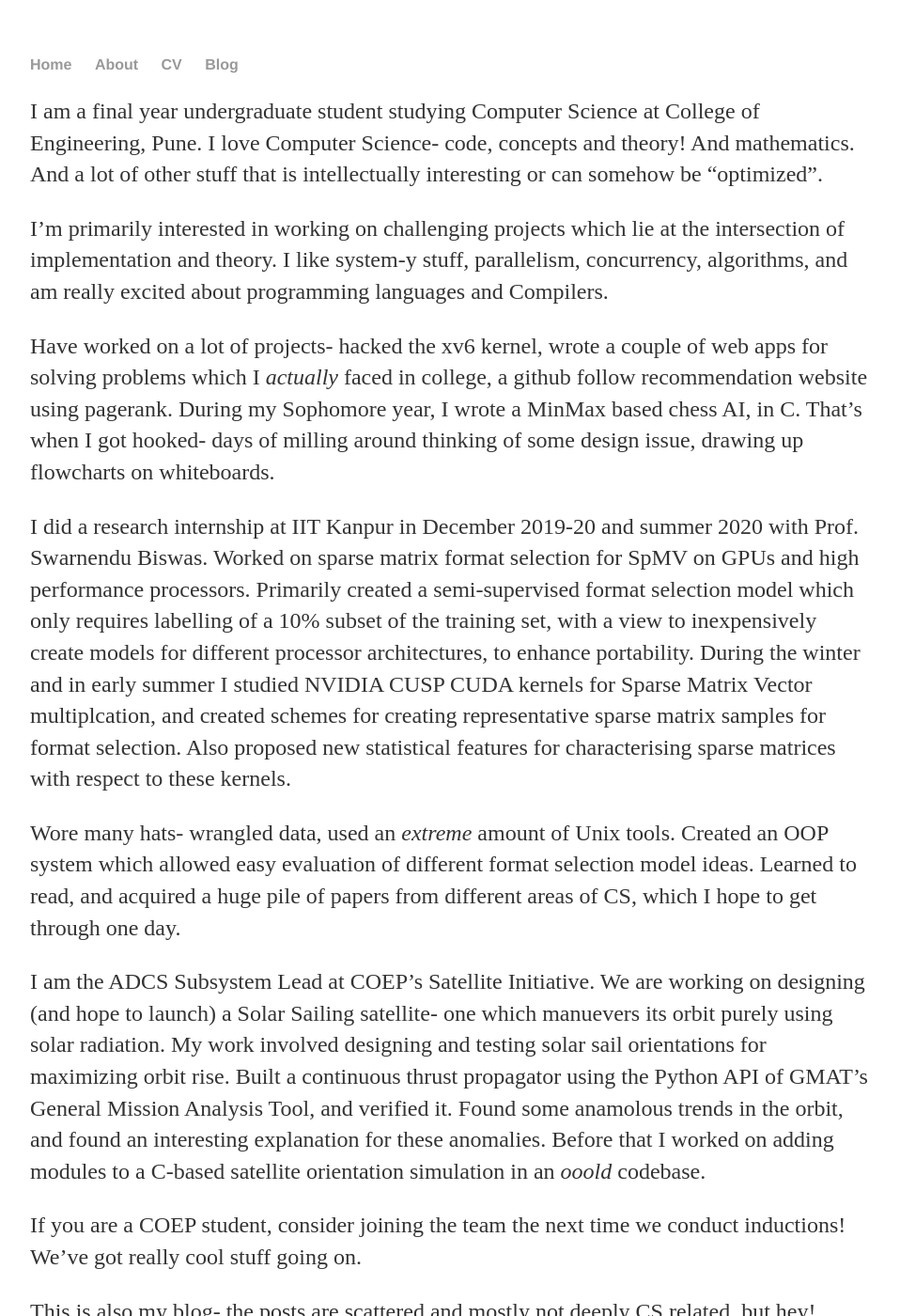
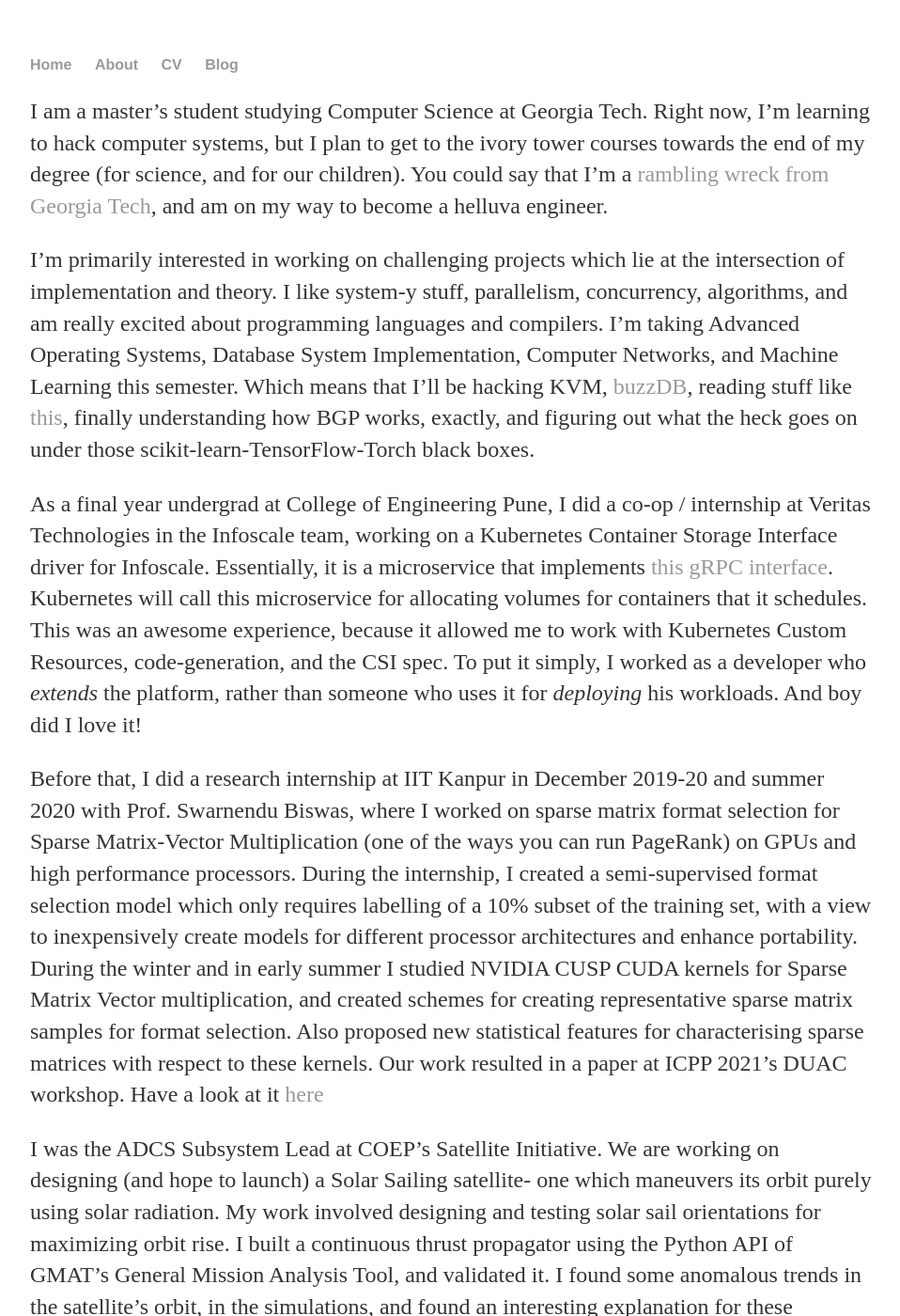
Before and after one commit to akshayrdeodhar/akshayrdeodhar.github.io, a Jekyll site: the page built from about/index.md, in a window 1280 px wide and 1400 px high. Shown: the whole window at 94% size, without its empty margins (160-1118 px from the left). Built offline with Jekyll 4.4.1, drawn with Linux system fonts in a browser that asks for light colours; some of the changed text lies outside the part shown.

Commit message:
Updated `about` section

```diff
--- a/about/index.md
+++ b/about/index.md
@@ -3,57 +3,78 @@ layout: default
 title: About Me
 ---
 
-I am a final year undergraduate student studying Computer Science at College of
-Engineering, Pune. I love Computer Science- code, concepts and theory! And
-mathematics. And a lot of other stuff that is intellectually interesting or can
-somehow be "optimized".
+I am a master's student studying Computer Science at Georgia Tech. Right now,
+I'm learning to hack computer systems, but I plan to get to the ivory tower
+courses towards the end of my degree (for science, and for our children). You
+could say that I'm a [rambling wreck from Georgia
+Tech](https://www.youtube.com/watch?v=O6JXKMxRgQ8), and am on my way to become a
+helluva engineer.
 
 I'm primarily interested in working on challenging projects which lie at the
 intersection of implementation and theory. I like system-y stuff, parallelism,
 concurrency, algorithms, and am really excited about programming languages and
-Compilers.
+compilers. I'm taking Advanced Operating Systems, Database System
+Implementation, Computer Networks, and Machine Learning this semester. Which
+means that I'll be hacking KVM,
+[buzzDB](https://buzzdb-docs.readthedocs.io/en/latest/index.html), reading stuff
+like [this](https://www.vmware.com/pdf/usenix_resource_mgmt.pdf), finally
+understanding how BGP works, exactly, and figuring out what the heck goes on
+under those scikit-learn-TensorFlow-Torch black boxes.
 
-Have worked on a lot of projects- hacked the xv6 kernel, wrote a couple of web
-apps for solving problems which I *actually* faced in college, a github follow
-recommendation website using pagerank. During my Sophomore year, I wrote a
-MinMax based chess AI, in C. That's when I got hooked- days of milling around
-thinking of some design issue, drawing up flowcharts on whiteboards.
+As a final year undergrad at College of Engineering Pune, I did a co-op /
+internship at Veritas Technologies in the Infoscale team, working on a
+Kubernetes Container Storage Interface driver for Infoscale. Essentially, it is
+a microservice that implements [this gRPC
+interface](https://github.com/container-storage-interface/spec). Kubernetes will
+call this microservice for allocating volumes for containers that it schedules.
+This was an awesome experience, because it allowed me to work with Kubernetes
+Custom Resources, code-generation, and the CSI spec. To put it simply, I worked
+as a developer who _extends_ the platform, rather than someone who uses it for
+_deploying_ his workloads. And boy did I love it!
 
-I did a research internship at IIT Kanpur in December 2019-20 and summer 2020
-with Prof. Swarnendu Biswas. Worked on sparse matrix format selection for SpMV on
-GPUs and high performance processors. Primarily created a semi-supervised format
-selection model which only requires labelling of a 10% subset of the training
-set, with a view to inexpensively create models for different processor
-architectures, to enhance portability. During the winter and in early summer I
-studied NVIDIA CUSP CUDA kernels for Sparse Matrix Vector multiplcation, and
-created schemes for creating representative sparse matrix samples for format
-selection. Also proposed new statistical features for characterising sparse
-matrices with respect to these kernels.
+Before that, I did a research internship at IIT Kanpur in December 2019-20 and
+summer 2020 with Prof. Swarnendu Biswas, where I worked on sparse matrix format
+selection for Sparse Matrix-Vector Multiplication (one of the ways you can run
+PageRank) on GPUs and high performance processors. During the internship, I
+created a semi-supervised format selection model which only requires labelling
+of a 10% subset of the training set, with a view to inexpensively create models
+for different processor architectures and enhance portability.  During the
+winter and in early summer I studied NVIDIA CUSP CUDA kernels for Sparse Matrix
+Vector multiplication, and created schemes for creating representative sparse
+matrix samples for format selection. Also proposed new statistical features for
+characterising sparse matrices with respect to these kernels. Our work resulted
+in a paper at ICPP 2021's DUAC workshop. Have a look at it
+[here](https://www.cse.iitk.ac.in/users/swarnendu/files/papers/spmv-duac21.pdf)
 
-Wore many hats- wrangled data, used an *extreme* amount of Unix tools. Created
-an OOP system which allowed easy evaluation of different format
-selection model ideas. Learned to read, and acquired a huge pile of papers from
-different areas of CS, which I hope to get through one day.
+I was the ADCS Subsystem Lead at COEP's Satellite Initiative. We are working on
+designing (and hope to launch) a Solar Sailing satellite- one which maneuvers
+its orbit purely using solar radiation. My work involved designing and testing
+solar sail orientations for maximizing orbit rise. I built a continuous thrust
+propagator using the Python API of GMAT's General Mission Analysis Tool, and
+validated it. I found some anomalous trends in the satellite's orbit, in the
+simulations, and found an interesting explanation for these anomalies- the
+fact that the earth [is not actually
+spherical](https://en.wikipedia.org/wiki/Nodal_precession). Before that I
+worked on adding modules to a C-based satellite orientation simulation in an
+*ooold* codebase. Other than that, I used to hang around in the lab being generally
+chatty and poking my nose in when when our onboard computer folks sat
+discussing BCH, stackless coroutines, and deadlocks. If you are a COEP student,
+consider joining the team the next time they conduct inductions! CSAT has got
+really cool stuff going on.
 
-I am the ADCS Subsystem Lead at COEP's Satellite Initiative. We are working on
-designing (and hope to launch) a Solar Sailing satellite- one which manuevers
-its orbit purely using solar radiation. My work involved designing and testing
-solar sail orientations for maximizing orbit rise. Built a continuous thrust
-propagator using the Python API of GMAT's General Mission Analysis Tool, and
-verified it. Found some anamolous trends in the orbit, and found an interesting
-explanation for these anomalies. Before that I worked on adding modules to a
-C-based satellite orientation simulation in an *ooold* codebase.
+Besides this, the other fun things in undergrad that I loved doing was [hacking
+xv6](https://github.com/akshayrdeodhar/xv6-kthreads), building an AI chess game,
+whom I named "[Trillian](https://github.com/akshayrdeodhar/trillian)" (a Hitch-Hiker's Guide to the Galaxy reference), and my
+[brief tryst](https://github.com/akshayrdeodhar/sicp) with the charms of Functional Programming and
+Scheme when I was young and carefree.
 
-If you are a COEP student, consider joining the team the next time we conduct
-inductions! We've got really cool stuff going on.
-
-This is also my blog- the posts are scattered and mostly not deeply CS related,
-but hey! Other stuff is fun too! If you want to see my code, look at my
-[github](github.com/akshayrdeodhar).
+This is a personal website, but it is also my blog- the posts are scattered and
+mostly not deeply CS related, but hey! Other stuff is fun too! If you want to
+see my code, look at my [github](https://github.com/akshayrdeodhar).
 
 Inspite of my respect for Emacs and Arch users, I opt to use Vim and Manjaro,
-and have grown to love the GUI package manager. Open source fan. Recently
-started using Clang instead of GCC.
+and have grown to love the GUI package manager. I'm an open source fan.
+Recently, I started using Clang instead of GCC.
 
 I hope to do things in life other than CS- I've at different points in time been
 really into trekking, Sci-Fi and Fantasy, Wodehouse, Douglas Adams, classical
@@ -62,4 +83,4 @@ college's magazine team, and have written some weird but highly entertaining
 articles. I have a long-unfulfilled wish of running a Dungeons and Dragons
 campaign in a highly detailed steampunk world. I learned a bit of sculling
 during my summer break after second year, but have a tendency to fall into the
-Mutha river from the stablest of boats.
+Mutha river from the stablest of boats. Now, I'm learning rock-climbing.
```
